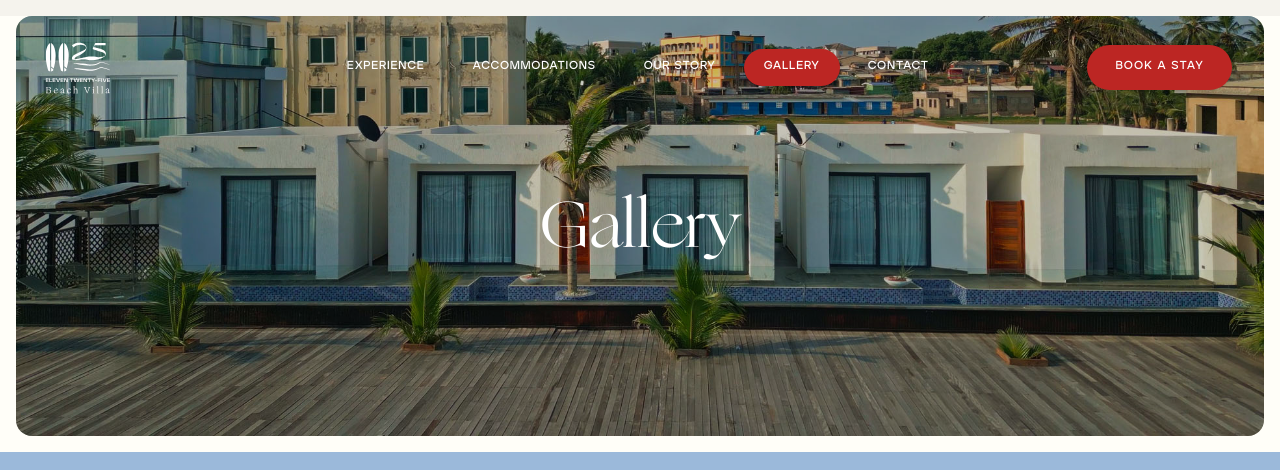
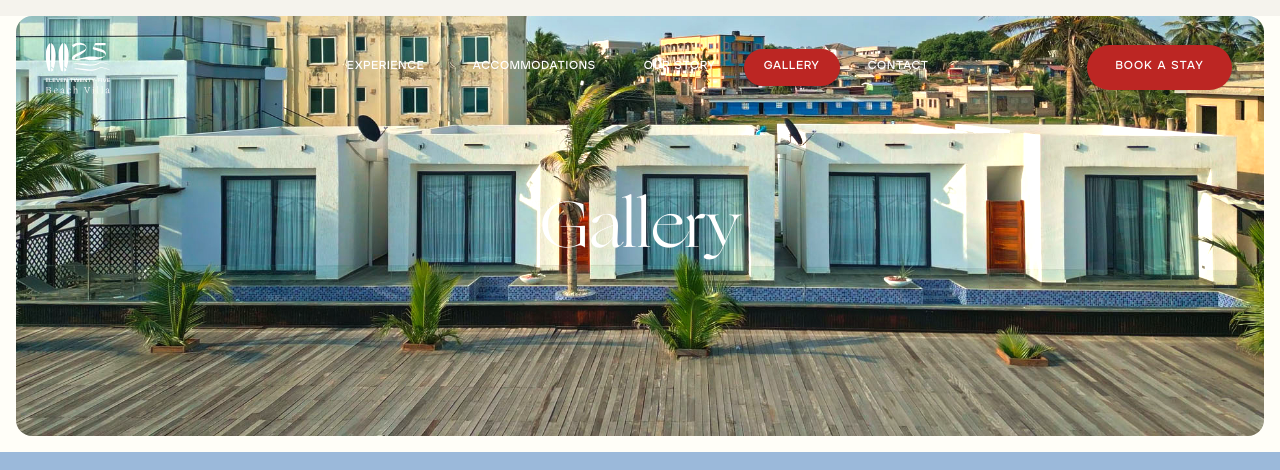
Before and after one commit to Abhinavcodexorr/1125-VERCEL, a Next.js app: page /gallery in a window 1280 px wide. Shown: the top 470 px of the page. Built offline with nearby package versions, Linux system fonts and the light colour scheme.

Commit message:
gallery bg image brigthness

```diff
--- a/app/gallery/page.tsx
+++ b/app/gallery/page.tsx
@@ -76,9 +76,8 @@ export default function GalleryPage() {
                         fill
                         priority
                         sizes="calc(100vw - 2rem)"
-                        className="object-cover object-bottom"
+                        className="object-cover object-bottom brightness-125"
                     />
-                    <div className="absolute inset-0 bg-[#00000033]" />
                     <div className="absolute inset-0 flex items-center justify-center">
                         <motion.h1
                             initial={{ opacity: 0, y: 20 }}
```
